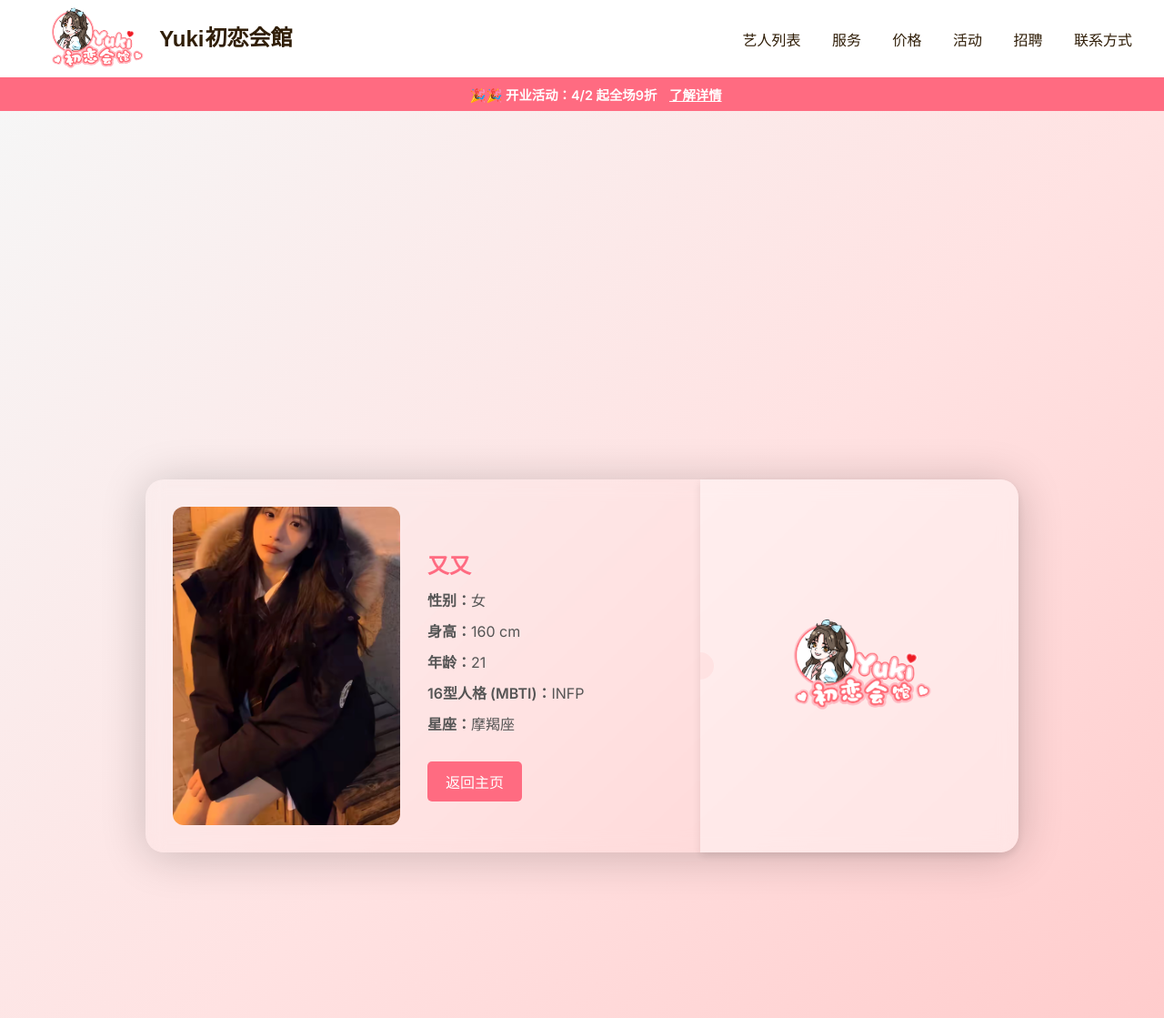
After one commit to NickJiEE/yuki_chinese, a FastAPI app: page /girl_four in a window 1280 px wide. The commit adds this page. Shown: the whole page at 91% size. Run offline with FastAPI, Linux system fonts and the light colour scheme; some web fonts are replaced.

Commit message:
added girl 4

```diff
--- /dev/null
+++ b/templates/girl_four.html
@@ -0,0 +1,26 @@
+{% extends "base.html" %}
+
+{% block title %}又又个人资料{% endblock %}
+
+{% block content %}
+<div class="girl-container">
+    <div class="profile-card">
+        <div class="profile-left">
+            <img src="/static/images/girl_four.webp" alt="Person Image" class="profile-img">
+            <div class="profile-info">
+                <h2>又又</h2>
+                <p><strong>性别：</strong>女</p>
+                <p><strong>身高：</strong>160 cm</p>
+                <p><strong>年龄：</strong>21</p>
+                <p><strong>16型人格 (MBTI)：</strong>INFP</p>
+                <p><strong>星座：</strong>摩羯座</p>
+                <a href="/" class="back-btn">返回主页</a>
+            </div>
+        </div>
+
+        <div class="profile-card-logo">
+            <img src="/static/icons/brand.png" class="profile-logo">
+        </div>
+    </div>
+</div>
+{% endblock %}
--- a/templates/girls.html
+++ b/templates/girls.html
@@ -84,17 +84,17 @@
               <!-- <span class="girl-rank-badge special-rank">No.4</span> -->
               <a href="/girl_four">
                 <img
-                  src="/static/images/test.webp"
+                  src="/static/images/girl_four.webp"
                   alt="Girl Four"
                   class="girl-image"
                 >
               </a>
               <div class="girl-info">
                 <h3>
-                  Miyuki Sone
+                  又又S
                   <span class="girl-tier special">初恋</span>
                 </h3>
-                <p class="girl-description">#Innocent and affectionate</p>
+                <p class="girl-description">#温柔贴心</p>
               </div>
             </div>
         </div>
--- a/templates/index.html
+++ b/templates/index.html
@@ -88,17 +88,17 @@
           <!-- <span class="girl-rank-badge special-rank">No.4</span> -->
           <a href="/girl_four">
             <img
-              src="/static/images/test.webp"
+              src="/static/images/girl_four.webp"
               alt="Girl Four"
               class="girl-image"
             >
           </a>
           <div class="girl-info">
             <h3>
-              Miyuki Sone
+              又又
               <span class="girl-tier special">初恋</span>
             </h3>
-            <p class="girl-description">#Innocent and affectionate</p>
+            <p class="girl-description">#温柔贴心</p>
           </div>
         </div>
       </div>
```
Also changed, not shown: static/images/girl_four.webp (added).
